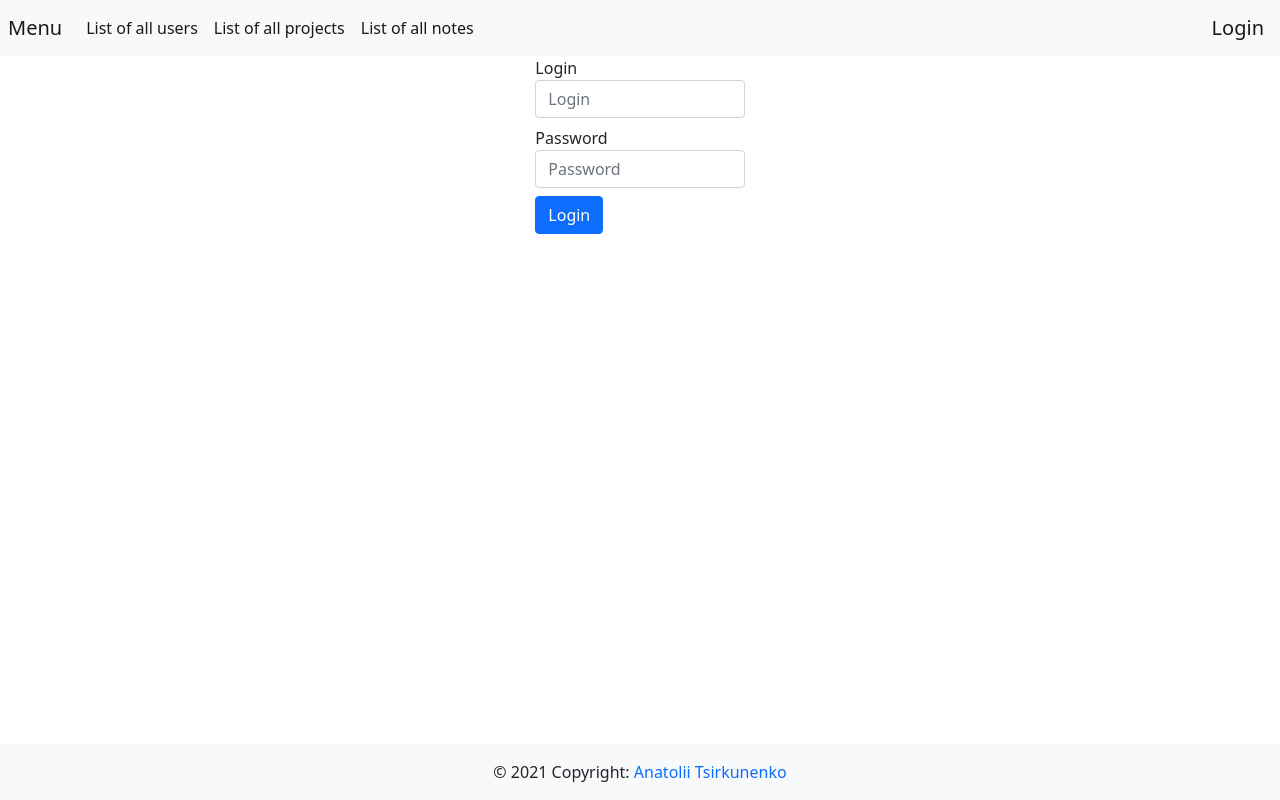
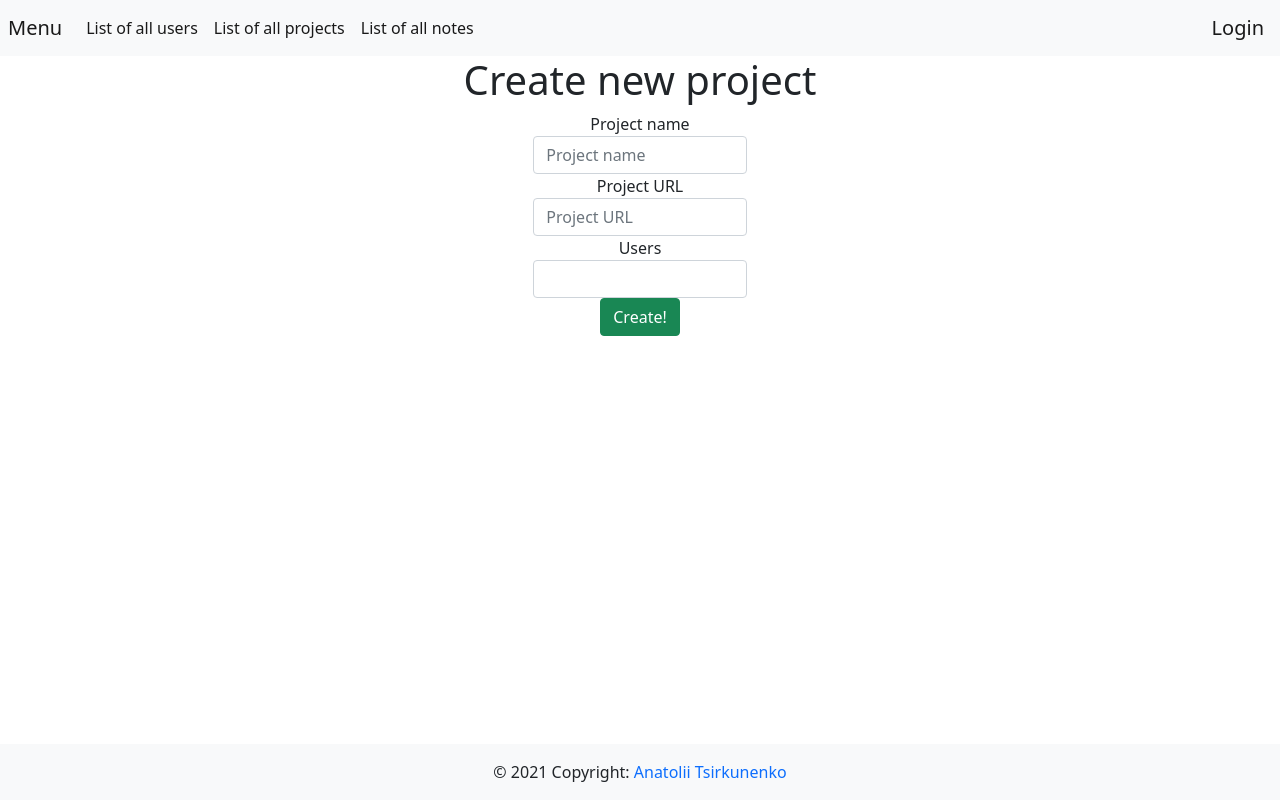
Before and after one commit to anatolytsi/drf-gb, a React (Create React App) app in the folder todo_notes/frontend/: page /projects/create in a window 1280 px wide. Before the commit this address led to /login. Built offline with nearby package versions, Linux system fonts and the light colour scheme.

Commit message:
lesson11: added project deletion, update and creation

```diff
--- a/todo_notes/frontend/src/App.js
+++ b/todo_notes/frontend/src/App.js
@@ -10,6 +10,7 @@ import NoteList from './components/Note';
 import ProjectNotesList from './components/ProjectNote';
 import LoginForm from './components/Auth';
 import Cookies from 'universal-cookie/es6';
+import ProjectForm from "./components/ProjectForm";
 
 const baseUrl = 'http://localhost:8000';
 const apiUrl = `${baseUrl}/api`;
@@ -108,7 +109,6 @@ class App extends React.Component {
     }
 
     deleteNote(id) {
-        console.log(`Deleting note ${id}`)
         if (!this.isAuthenticated()) return;
         const headers = this.getHeaders();
         axios.delete(getApiUrl(`notes/${id}`), {headers})
@@ -157,6 +157,45 @@ class App extends React.Component {
         });
     }
 
+    deleteProject(id) {
+        if (!this.isAuthenticated()) return;
+        const headers = this.getHeaders();
+        axios.delete(getApiUrl(`projects/${id}`), {headers})
+            .then(response => {
+                this.setState({projects: this.state.projects.filter((project) => project.id !== id)})
+            })
+            .catch(error => console.error(error));
+    }
+
+    createProject(props) {
+        if (!this.isAuthenticated()) return;
+        const headers = this.getHeaders();
+        props.users = [props.users, ];
+        axios.post(getApiUrl(`projects`), {...props}, {headers})
+            .then(response => {
+                this.setState({projects: [...this.state.projects, response.data]})
+            })
+            .catch(error => console.log(error))
+    }
+
+    updateProject(props) {
+        if (!this.isAuthenticated()) return;
+        const headers = this.getHeaders();
+        axios.patch(getApiUrl(`projects/${props.id}`), {...props}, {headers})
+            .then(response => {
+                this.setState({
+                    projects: this.state.projects.map((project) => {
+                        if (project.id === props.id) {
+                            project = {...props};
+                        }
+                        return project;
+                    })
+                })
+            })
+            .catch(error => console.error(error));
+    }
+
+
     render() {
         return (
             <Router>
@@ -171,13 +210,20 @@ class App extends React.Component {
                     <Route exact path='/projects' component={() => {
                         if (!this.isAuthenticated()) return <Redirect to='/login'/>;
                         return <ProjectList users={this.state.users}
-                                            projects={this.state.projects}/>;
+                                            projects={this.state.projects}
+                                            deleteProject={(id) => this.deleteProject(id)}/>;
+                    }}/>
+                    <Route exact path='/projects/create' component={() => {
+                        return <ProjectForm users={this.state.users}
+                                            createProject={(name, repoLink, user) => this.createProject(name, repoLink, user)}/>
                     }}/>
                     <Route path='/projects/:projectId' component={() => {
                         if (!this.isAuthenticated()) return <Redirect to='/login'/>;
                         return <ProjectNotesList users={this.state.users}
                                                  projects={this.state.projects}
                                                  notes={this.state.notes}
+                                                 deleteProject={(id) => this.deleteProject(id)}
+                                                 updateProject={(props) => this.updateProject(props)}
                                                  updateNote={(id) => this.updateNote(id)}/>
                     }}/>
                     <Route exact path='/notes' component={() => {
--- a/todo_notes/frontend/src/components/Project.js
+++ b/todo_notes/frontend/src/components/Project.js
@@ -3,7 +3,7 @@ import 'bootstrap/dist/css/bootstrap.min.css';
 import {Link} from "react-router-dom";
 
 
-const ProjectItem = ({users, project}) => {
+const ProjectItem = ({users, project, deleteProject}) => {
     let projectUsers = users?.filter((user) => project?.users.filter((prjUserId) => user.id === prjUserId));
     let projectUsersDispatched = [];
     for (let i = 0; i < project?.users.length; i++) {
@@ -25,23 +25,30 @@ const ProjectItem = ({users, project}) => {
                     </Link>
                 )}
             </td>
+            <td>
+                <button className='btn btn-danger' onClick={() => deleteProject(project?.id)} type='button'>
+                    Delete
+                </button>
+            </td>
         </tr>
     )
 };
 
-const ProjectList = ({users, projects}) => {
+const ProjectList = ({users, projects, deleteProject}) => {
     return (
         <table className='table table-striped table-borderless mx-auto w-auto' style={{'width': '20%'}}>
             <thead>
             <tr>
                 <th scope='col' style={{'width': '30%'}}>Project name</th>
-                <th scope='col' style={{'width': '70%'}}>Users</th>
+                <th scope='col' style={{'width': '55%'}}>Users</th>
+                <th scope='col' style={{'width': '15%'}}>Action</th>
             </tr>
             </thead>
             <tbody>
             {projects.map((project) => <ProjectItem key={/* name key is unique */project.name}
                                                     users={users}
-                                                    project={project}/>)}
+                                                    project={project}
+                                                    deleteProject={deleteProject}/>)}
             </tbody>
         </table>
     )
--- /dev/null
+++ b/todo_notes/frontend/src/components/ProjectForm.js
@@ -0,0 +1,59 @@
+import React from "react";
+
+class ProjectForm extends React.Component {
+    constructor(props) {
+        super(props);
+        this.state = {
+            name: '',
+            repositoryUrl: '',
+            users: props?.users?.[0]?.id,
+        }
+    }
+
+    changeHandler(event) {
+        this.setState({[event.target.name]: event.target.value})
+    }
+
+    submitHandler(event) {
+        event.preventDefault()
+        this.props.createProject(this.state)
+    }
+
+    render() {
+        return (
+            <div>
+                <h1 className='text-center'> Create new project</h1>
+                <form className='col-2 text-center mx-auto w-10' onSubmit={(event => this.submitHandler(event))}>
+                    <div className='form-group'>
+                        <div className='form-group'>
+                            <label htmlFor='Name'>Project name</label>
+                            <input type='text' placeholder='Project name' id='Name' name='name'
+                                   className='form-control'
+                                   onChange={(event) => this.changeHandler(event)}
+                            />
+                        </div>
+                        <div className='form-group'>
+                            <label htmlFor='Url'>Project URL</label>
+                            <input type='text' placeholder='Project URL' id='Url' name='repositoryUrl'
+                                   className='form-control'
+                                   onChange={(event) => this.changeHandler(event)}
+                            />
+                        </div>
+                        <div className='form-group'>
+                            <label htmlFor='Users'>Users</label>
+                            <select id='Users' name="users" className='form-control'
+                                    onChange={(event) => this.changeHandler(event)}>
+                                {this.props.users.map((item) => <option value={item.id}>{item.username}</option>)}
+                            </select>
+                        </div>
+
+                        <button className='btn btn-success' type='submit'>Create!</button>
+                    </div>
+                </form>
+            </div>
+        )
+    }
+
+}
+
+export default ProjectForm
--- a/todo_notes/frontend/src/components/ProjectNote.js
+++ b/todo_notes/frontend/src/components/ProjectNote.js
@@ -1,4 +1,4 @@
-import React from 'react';
+import React, {useState} from 'react';
 import {Link, useParams} from 'react-router-dom'
 import 'bootstrap/dist/css/bootstrap.min.css';
 
@@ -27,13 +27,91 @@ const ProjectNoteItem = ({author, note, updateNote}) => {
     )
 };
 
-const ProjectNotesList = ({users, projects, notes, updateNote}) => {
+export const ProjectEditPopUp = ({project, toggle, updateProject}) => {
+    const props = {...project};
+    const submitHandler = (event) => {
+        event.preventDefault();
+        updateProject(props);
+        toggle();
+    }
+    const changeHandler = (event) => {
+        if (event.target.name === 'users') {
+            props[event.target.name] = event.target.value.split(';').map((id) => +id);
+        } else {
+            props[event.target.name] = event.target.value;
+        }
+    }
+    return (
+        <form className='col-2 text-center mx-auto w-10' onSubmit={(event => submitHandler(event))}>
+            <div className='form-group'>
+                <div className='form-group'>
+                    <label htmlFor='Name'>Project name</label>
+                    <input type='text' placeholder='Project name' id='Name' name='name'
+                           className='form-control'
+                           onChange={(event) => changeHandler(event)}
+                           defaultValue={props.name}
+                    />
+                </div>
+                <div className='form-group'>
+                    <label htmlFor='Url'>Project URL</label>
+                    <input type='text' placeholder='Project URL' id='Url' name='url'
+                           className='form-control'
+                           onChange={(event) => changeHandler(event)}
+                           defaultValue={props.repositoryUrl}
+                    />
+                </div>
+                <div className='form-group'>
+                    <label htmlFor='Users IDs (semicolon separated, e.g., (1;2;3))'>Users</label>
+                    <input type='text' placeholder='User IDs (semicolon separated, e.g., (1;2;3))' id='Users' name='users'
+                           className='form-control'
+                           onChange={(event) => changeHandler(event)}
+                           defaultValue={props.users.join(';')}
+                    />
+                </div>
+                <button className='btn btn-success' type='submit'>Update!</button>
+            </div>
+        </form>
+    );
+}
+
+const ProjectNotesList = ({users, projects, notes, deleteProject, updateProject, updateNote}) => {
     let {projectId} = useParams();
     let project = projects?.filter((project) => project.id === +projectId);
     let projectNotes = notes?.filter((note) => note.project === +projectId);
+    let projectUsers = users?.filter((user) => project?.[0].users?.filter((prjUserId) => user.id === prjUserId));
+    let projectUsersDispatched = [];
+    for (let i = 0; i < project?.[0].users?.length; i++) {
+        projectUsersDispatched.push({
+            first_name: projectUsers?.[i].first_name,
+            last_name: projectUsers?.[i].last_name,
+            id: projectUsers?.[i].id
+        })
+    }
+    const [popToggled, setPopToggled] = useState(false);
+    const togglePopUp = () => popToggled ? setPopToggled(false) : setPopToggled(true);
     return (
         <div>
-            <h1 className='text-center'>{project?.name}</h1>
+            <h1 className='text-center'> Project: <a className='text-decoration-none'
+                                                     href={project?.[0].url}> {project?.[0].name} </a></h1>
+            <h2 className='text-center'> Participants: {
+                projectUsersDispatched.length > 0
+                    ? projectUsersDispatched.map((user) =>
+                        <Link to={`/users/${user.id}`} className='text-decoration-none' key={user.id}>
+                            {`${user.first_name} ${user.last_name}, `}
+                        </Link>
+                    )
+                    : 'no one'
+            }</h2>
+            <div className='text-center mx-auto w-25 d-flex justify-content-around'>
+                <button className='btn btn-danger' onClick={() => deleteProject(project?.id)} type='button'>
+                    Delete Project
+                </button>
+                <button className='btn btn-warning'
+                        onClick={() => togglePopUp()}
+                        type='button'>
+                    Update Project
+                </button>
+            </div>
             <table className='table table-striped table-borderless mx-auto w-auto' style={{'width': '10%'}}>
                 <thead>
                 <tr>
@@ -51,6 +129,12 @@ const ProjectNotesList = ({users, projects, notes, updateNote}) => {
                 })}
                 </tbody>
             </table>
+            <div>
+                {popToggled
+                    ? <ProjectEditPopUp project={project?.[0]} updateProject={updateProject}
+                                        toggle={() => setPopToggled(false)}/>
+                    : null}
+            </div>
         </div>
     )
 };
```
